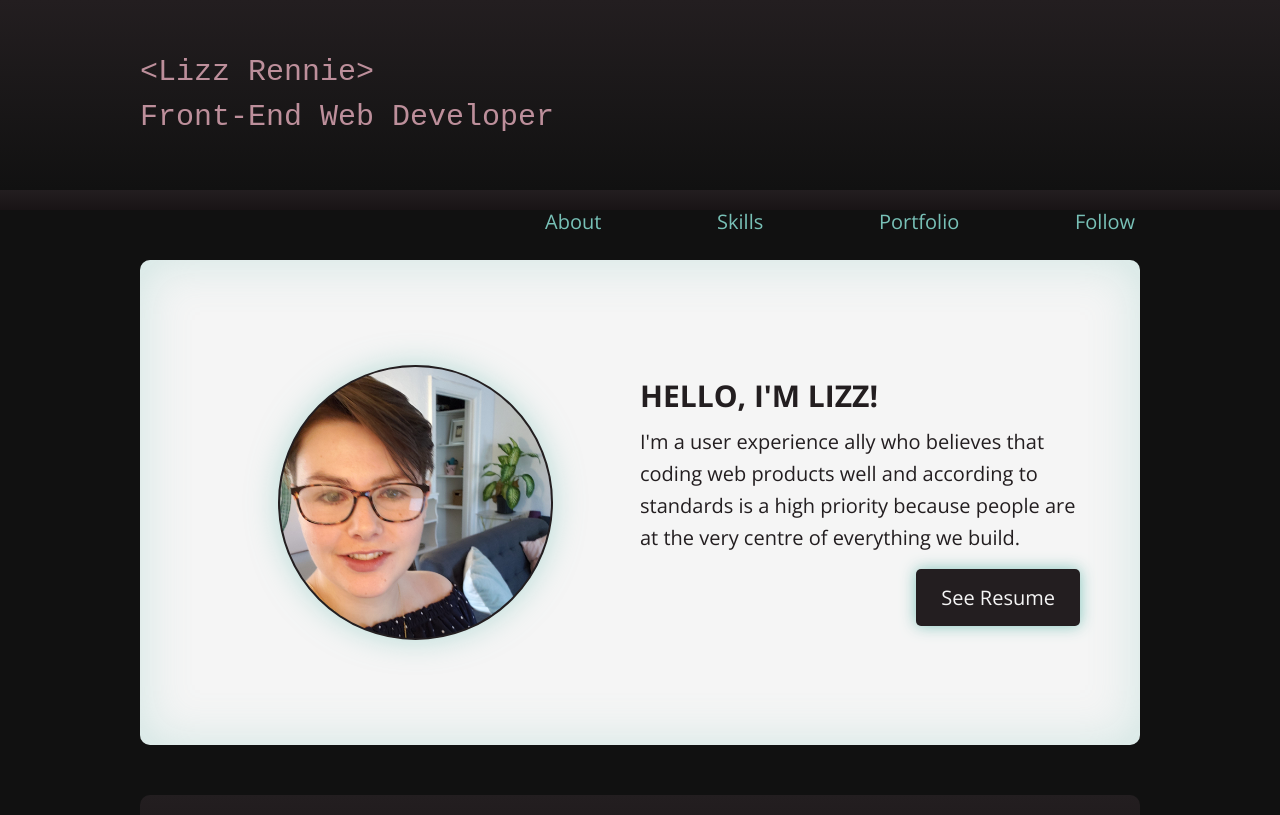
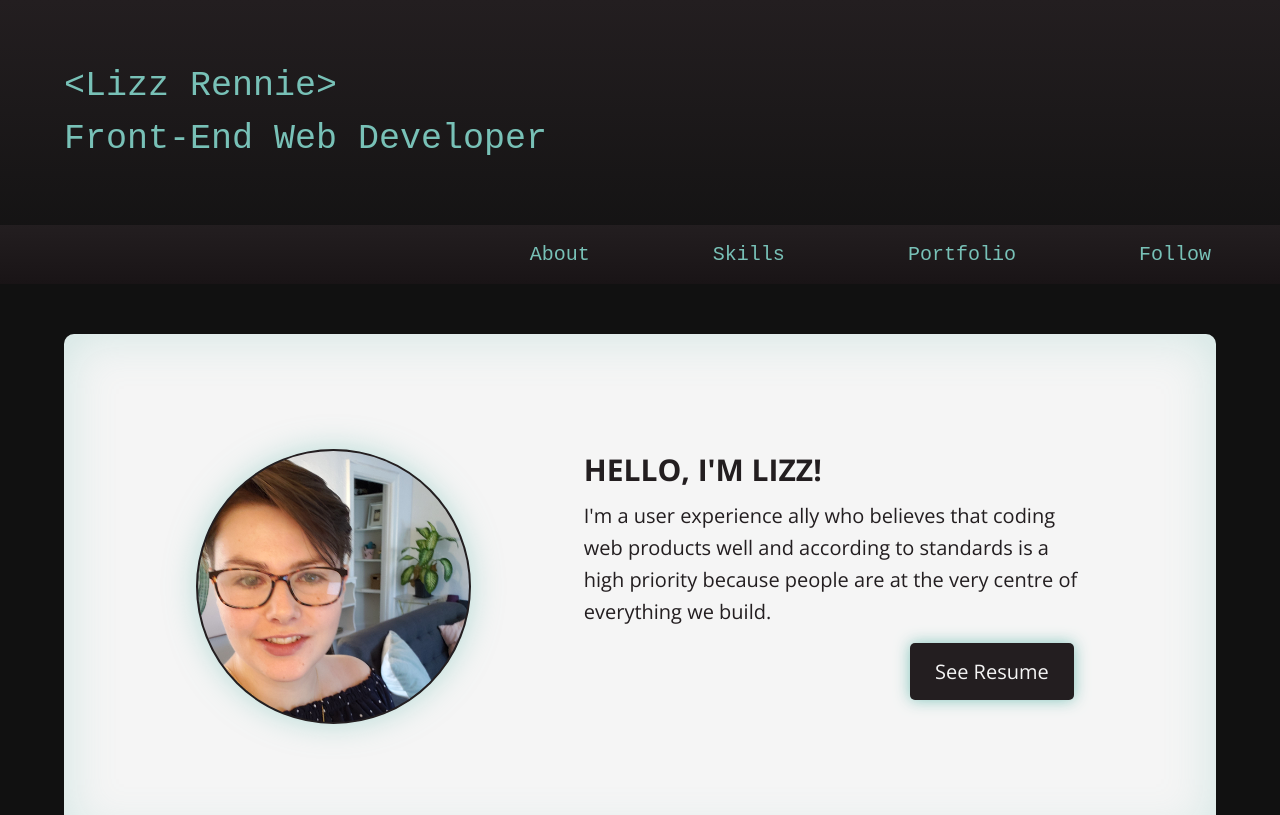
Before and after one commit to LxzzR/lizz-rennie-portfolio, a plain HTML site: page index.html in a window 1280 px wide. Shown: the top 815 px of the page. Drawn offline with nearby package versions, Linux system fonts and the light colour scheme.

Commit message:
update assets and improve desktop styles

```diff
--- a/index.html
+++ b/index.html
@@ -7,21 +7,21 @@
     <link
       rel="apple-touch-icon"
       sizes="180x180"
-      href="./favicon_io/apple-touch-icon.png"
+      href="./assets/favicons/apple-touch-icon.png"
     />
     <link
       rel="icon"
       type="image/png"
       sizes="32x32"
-      href="./favicon_io/favicon-32x32.png"
+      href="./assets/favicons/favicon-32x32.png"
     />
     <link
       rel="icon"
       type="image/png"
       sizes="16x16"
-      href="./favicon_io/favicon-16x16.png"
+      href="./assets/favicons/favicon-16x16.png"
     />
-    <link rel="manifest" href="./favion_io/site.webmanifest" />
+    <link rel="manifest" href="./assets/favions/site.webmanifest" />
     <!-- Google Fonts -->
     <link
       href="https://fonts.googleapis.com/css2?family=Open+Sans:wght@300;400;700&display=swap"
@@ -40,18 +40,15 @@
 
   <body>
     <header class="landing">
-      <div class="contentContainer">
-        <h1 class="changeColorsSlow">
+      <div class="landingWrapper">
+        <h1 class="changeColorsFast">
           &lt;Lizz Rennie&gt;<br />Front-End Web Developer
         </h1>
       </div>
-    </header>
 
-    <!-- Main Begins -->
-    <main id="main" class="main">
       <!-- Navigation -->
       <nav class="nav">
-        <div class="contentContainer">
+        <div class="landingWrapper">
           <ul>
             <li><a href="#about" tabindex="0">About</a></li>
               <li><a href="#skills" tabindex="0">Skills</a></li>
@@ -60,6 +57,10 @@
             </ul>
           </div>
         </nav>
+    </header>
+
+    <!-- Main Begins -->
+    <main id="main" class="main">
       <!-- Section 1: About -->
       <section id="about" class="about">
         <div class="contentContainer">
@@ -77,7 +78,7 @@
               I'm a user experience ally who believes that coding web products well and according to standards is a high priority because people are at the very centre of everything we build.
             </p>
             <div class="btnWrapper">
-              <a href="./assets/lizz-rennie-resume.pdf" class="btn">See Resume</a>
+              <a href="./assets/lizz-rennie-resume.pdf" target="_BLANK" class="btn">See Resume</a>
             </div>
           </div>
         </section>
--- a/styles/style.css
+++ b/styles/style.css
@@ -108,11 +108,9 @@
   width: 100%;
 }
 
-/* !!!!! Nav is collapsing - must fix */
 .nav {
   background: linear-gradient(rgb(35, 30, 32), rgb(25, 20, 22));
-  position: sticky;
-  top: 0;
+  width: 100%;
 }
 
 .nav ul {
@@ -308,7 +306,7 @@
 .changeColorsFast {
   animation-delay: 0;
   animation-direction: normal;
-  animation-duration: 3s;
+  animation-duration: 5s;
   animation-fill-mode: forwards;
   animation-iteration-count: infinite;
   animation-name: changeColors;
@@ -351,10 +349,19 @@
 
   .about,
   .skills,
+  .portfolio,
+  .landingWrapper {
+    margin: auto;
+    max-width: 1200px;
+    width: 90%;
+  }
+
+  .about,
+  .skills,
   .portfolio {
     border-radius: 10px;
     margin: 50px auto;
-    max-width: 1000px;
+    max-width: 1200px;
     width: 90%;
   }
 
@@ -407,6 +414,11 @@
 /* Medium-Large Screen Sizes*/
 
 @media screen and (min-width: 975px) {
+  .landing h1 {
+    font-size: 3.5rem;
+    padding: 60px 0;
+  }
+
   .nav ul {
     width: 60%;
   }
@@ -475,7 +487,6 @@
     box-shadow: 0 0 30px rgba(120, 193, 183, 0.5);
     height: 275px;
     width: 275px;
-    margin: auto;
   }
 
   .about .copyWrapper {
@@ -487,6 +498,7 @@
   }
 
   .projectWrapper {
+    align-items: center;
     display: flex;
     flex-flow: row wrap;
     justify-content: space-between;
```
Also changed, not shown: assets/favicons/android-chrome-192x192.png (added), assets/favicons/android-chrome-512x512.png (added), assets/favicons/apple-touch-icon.png (added), assets/favicons/favicon-16x16.png (added), assets/favicons/favicon-32x32.png (added), assets/favicons/favicon.ico (added), assets/favicons/site.webmanifest (added), assets/poll-it-together.png, 2 other files.
